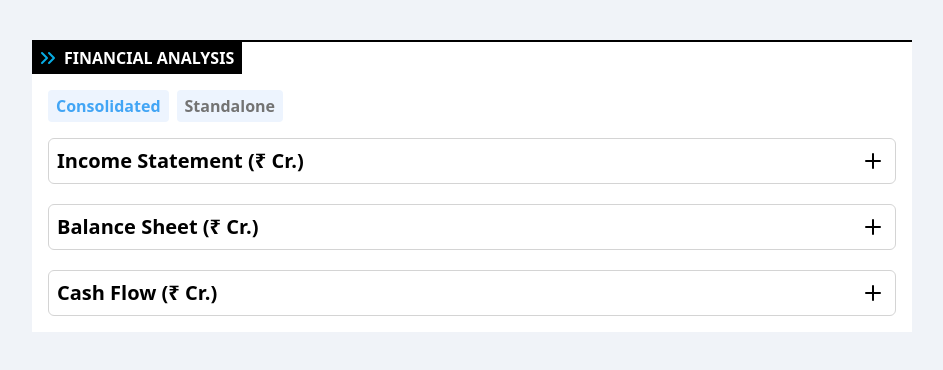
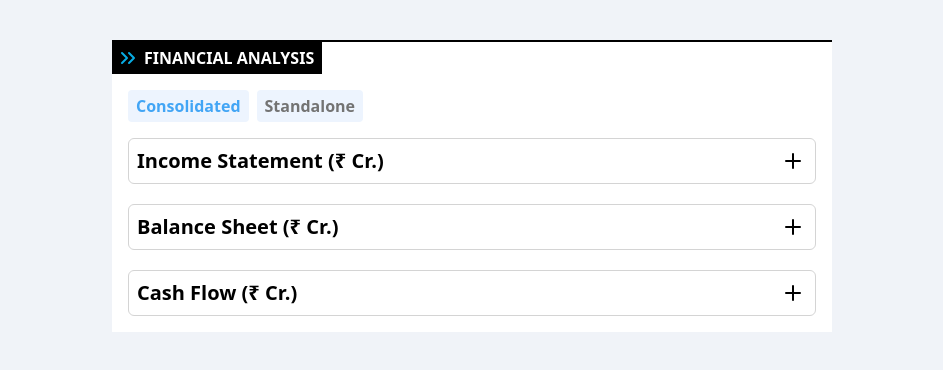
Before and after one commit to rajesh-ranjan-git/financialanalysis, a React (Vite) app: page / in a window 1280 px wide. Shown: the top 370 px of the page, without its empty margins (168-1111 px from the left). Built offline with nearby package versions, Linux system fonts and the light colour scheme.

Commit message:
Adjusted margins

```diff
--- a/src/App.jsx
+++ b/src/App.jsx
@@ -2,7 +2,7 @@ import ParentTabs from "./components/tabs/parentTabs";
 
 function App() {
   return (
-    <main className="flex justify-center items-center mx-40 p-10">
+    <main className="flex justify-center items-center sm:m-0 md:mx-40 lg:mx-60 p-10 xl:80">
       <ParentTabs />
     </main>
   );
```
